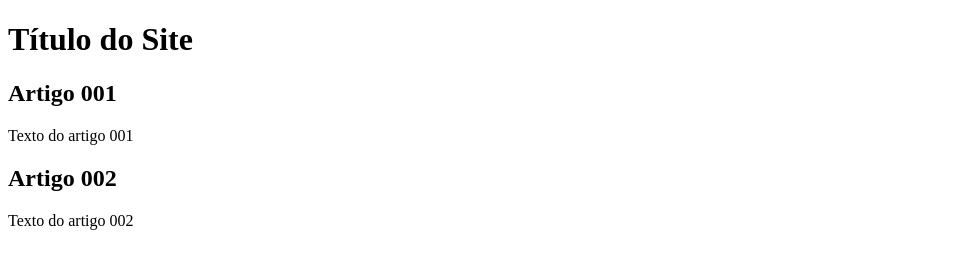
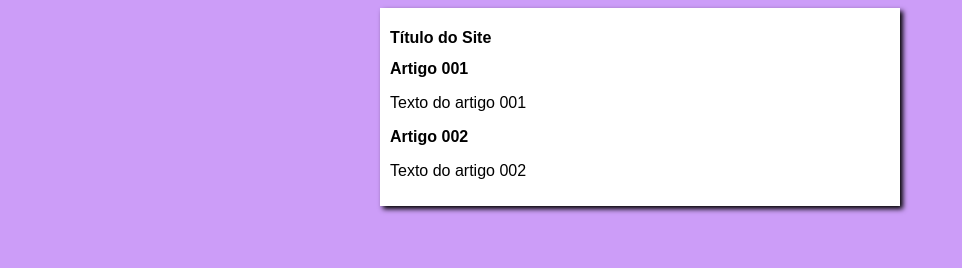
Before and after one commit to Muniz098/projeto-site, a plain HTML site: page index.html in a window 1280 px wide. Shown: the whole page, without its empty margins (0-962 px from the left). Drawn offline with Linux system fonts and the light colour scheme.

Commit message:
Iniciei o design

```diff
--- /dev/null
+++ b/estilos/stylle.css
@@ -0,0 +1,16 @@
+* {
+  font-family: Arial, Helvetica, sans-serif;
+  font-size: 16px;
+}
+
+body {
+  background-color: rgb(204, 157, 248);
+}
+
+main {
+  background-color: white;
+  width: 500px;
+  margin: auto;
+  padding: 10px;
+  box-shadow: 3px 3px 5px black;
+}
--- a/index.html
+++ b/index.html
@@ -4,6 +4,7 @@
   <meta charset="UTF-8">
   <meta name="viewport" content="width=device-width, initial-scale=1.0">
   <title>Título do Site</title>
+  <link rel="stylesheet" href="estilos/stylle.css">
 </head>
 <body>
   <main>
```
